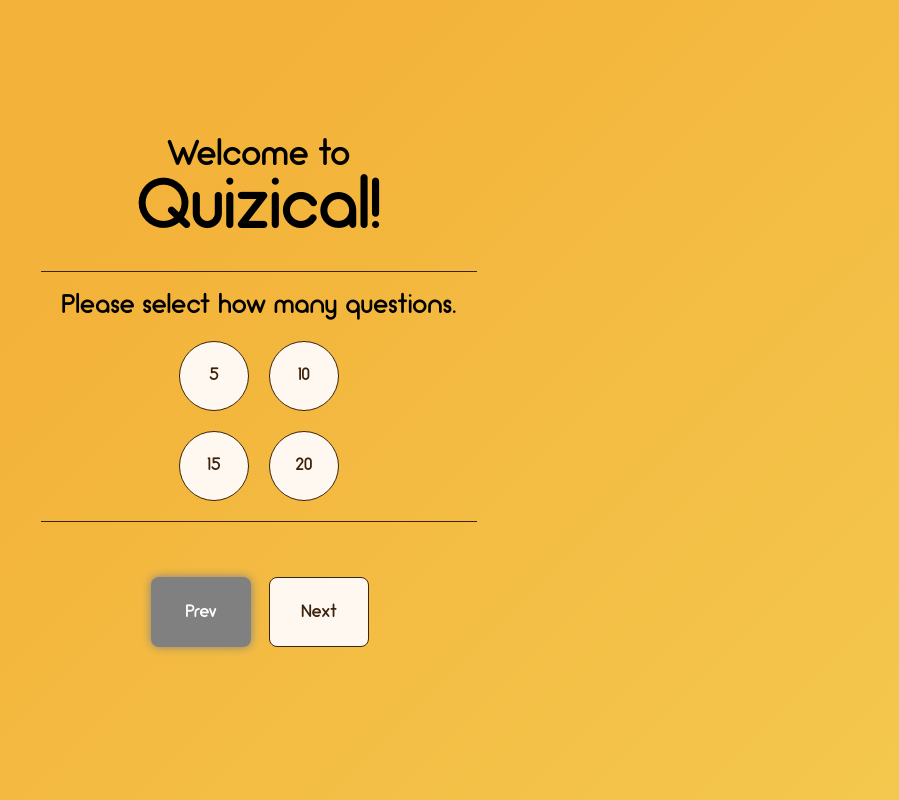
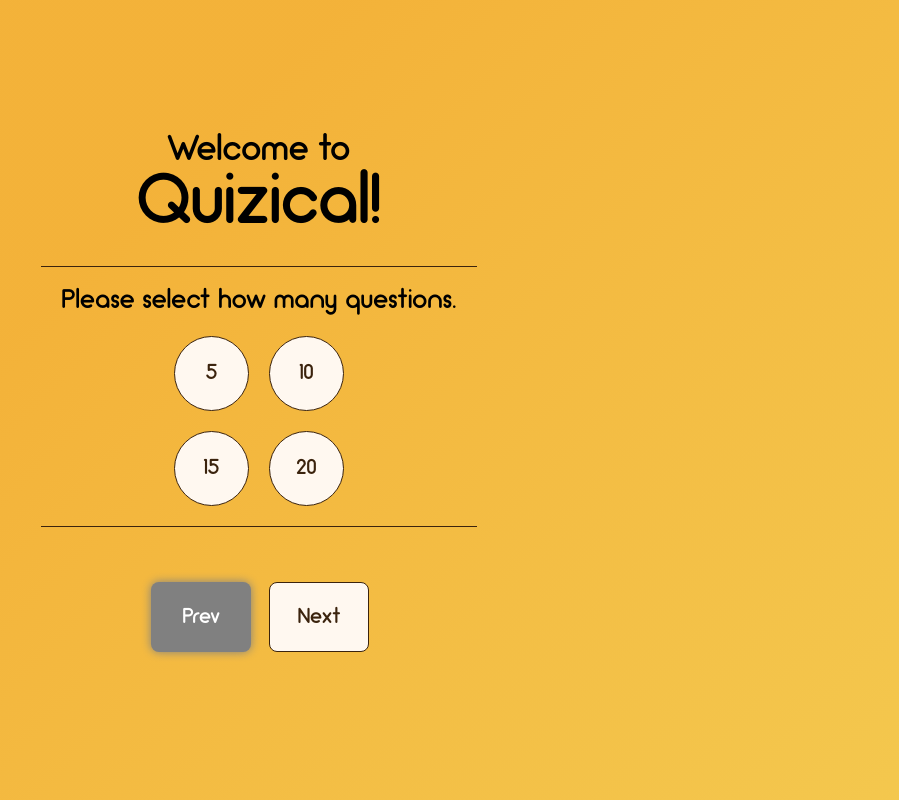
Before and after one commit to Sean-at-Fetch-and-Display/Quizical, a React (Vite) app: page / in a window 1280 px wide. Shown: the whole page, without its empty margins (381-1280 px from the left). Built offline with nearby package versions, Linux system fonts and the light colour scheme.

Commit message:
Changed Button Block width, height and font size
Changed Button Block width, height and font size.

```diff
--- a/src/style.css
+++ b/src/style.css
@@ -139,11 +139,10 @@ h3 {
 button {
   border: 1px solid #3b230d;
   border-radius: 50%;
-  width: 70px;
-  height: 70px;
+  width: 75px;
+  height: 75px;
   font-family: main_font;
-  font-size: 1em;
-  /*text-align: -webkit-center;*/
+  font-size: 1.2em;
   text-align: center;
   background-color: #fff8f0;
   color: #3b230d;
@@ -226,8 +225,6 @@ table {
   border: 3px solid #3b230d;
   border-radius: 8px;
   text-align: left;
-  /*color: #3b230d;
-  -webkit-text-fill-color: #3b230d;*/
   min-width: 300px;
   padding: 0.5rem 0;
   display: grid;
```
